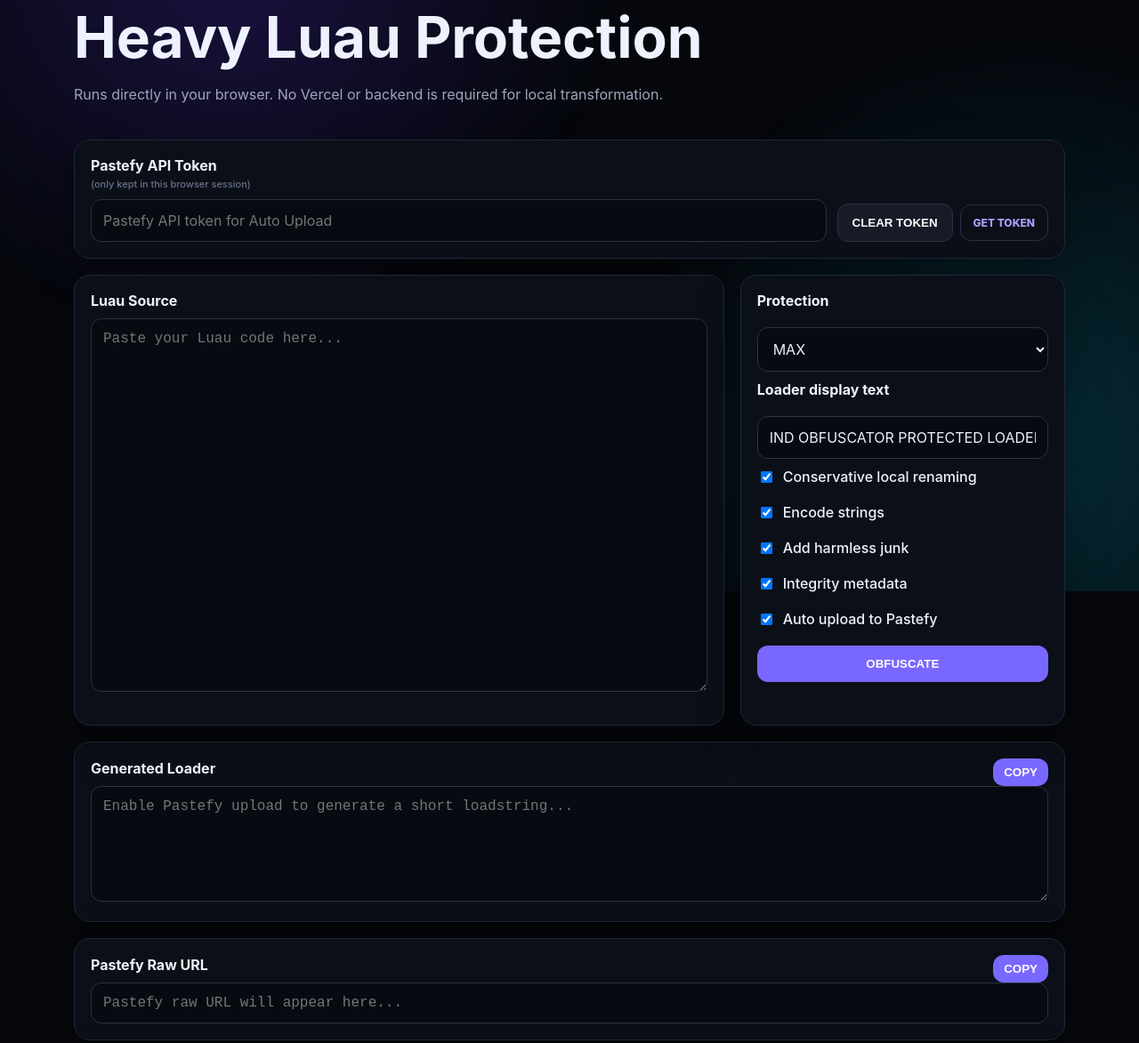
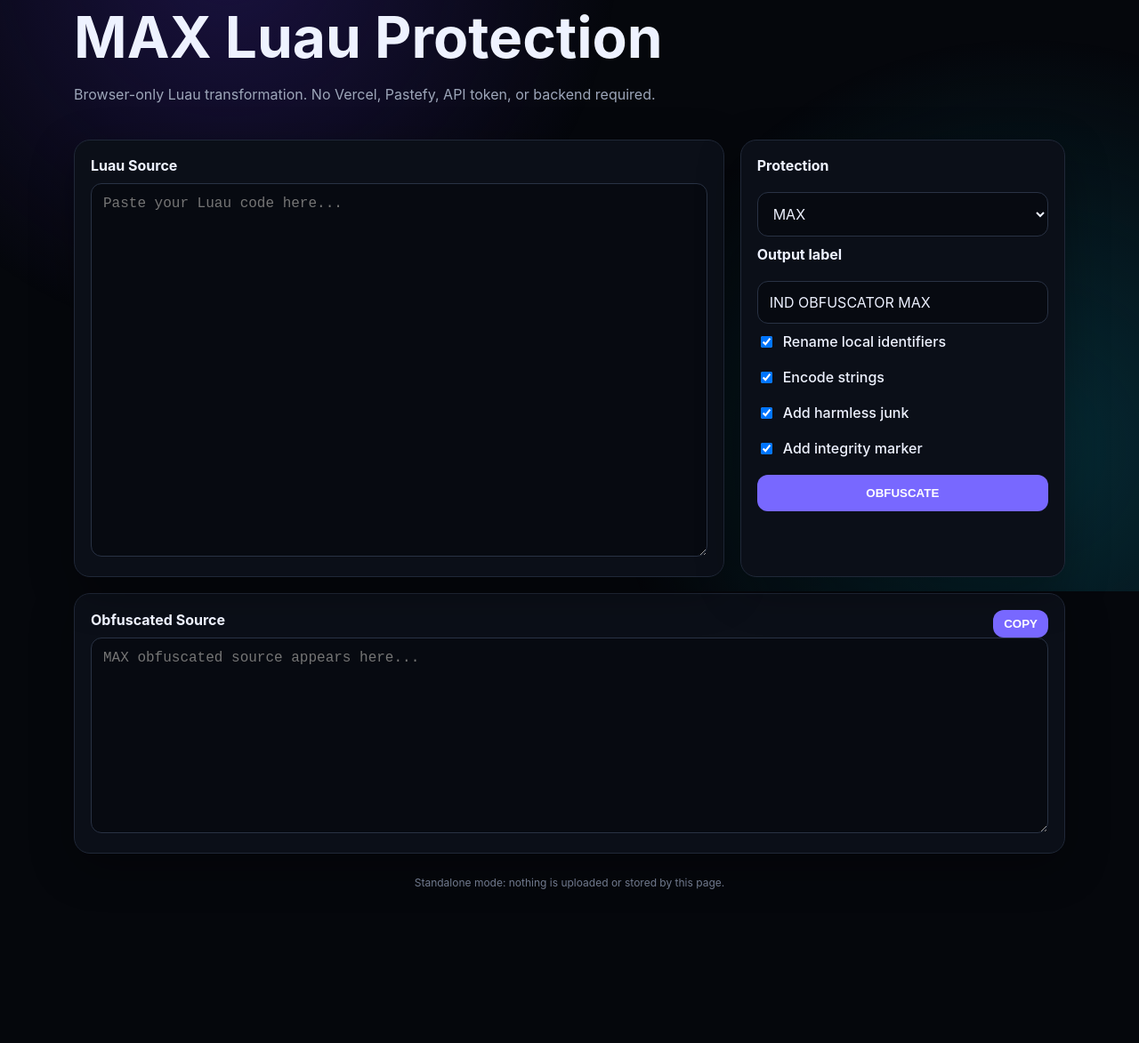
Before and after one commit to MRGAMING1141/IND-HUB-BOT, a website: page obfuscator/index.html in a window 1280 px wide. Shown: the part 135-1308 px from the top of the page at 89% size. After the commit the page ends 1195 px from the top, so only its background shows below. Drawn offline with Linux system fonts and the light colour scheme.

Commit message:
Remove Pastefy UI from standalone obfuscator

```diff
--- a/obfuscator/index.html
+++ b/obfuscator/index.html
@@ -1,31 +1,9 @@
 <!doctype html>
-<html lang="en">
-<head>
-<meta charset="utf-8"><meta name="viewport" content="width=device-width,initial-scale=1">
-<meta name="description" content="IND OBFUSCATOR - standalone Luau transformer and Pastefy loader generator">
-<title>IND OBFUSCATOR</title><link rel="stylesheet" href="style.css">
-</head>
+<html lang="en"><head><meta charset="utf-8"><meta name="viewport" content="width=device-width,initial-scale=1"><meta name="description" content="IND OBFUSCATOR - standalone Luau obfuscator"><title>IND OBFUSCATOR</title><link rel="stylesheet" href="style.css"></head>
 <body><div class="bg"></div><main class="wrap">
 <header><div><div class="brand">IND <span>OBFUSCATOR</span></div><div class="by">Made By MR_GAMING1141</div></div><div class="pill">STANDALONE MODE</div></header>
-<section class="hero"><h1>Heavy Luau Protection</h1><p>Runs directly in your browser. No Vercel or backend is required for local transformation.</p></section>
-<section class="card setup">
-<div><label for="pasteToken">Pastefy API Token <small>(only kept in this browser session)</small></label><input id="pasteToken" type="password" autocomplete="off" placeholder="Pastefy API token for Auto Upload"></div>
-<div class="token-actions"><button id="clearToken" class="secondary">CLEAR TOKEN</button><a href="https://pastefy.app/apikeys" target="_blank" rel="noopener">GET TOKEN</a></div>
-</section>
-<section class="grid">
-<div class="card"><label for="source">Luau Source</label><textarea id="source" spellcheck="false" placeholder="Paste your Luau code here..."></textarea></div>
-<div class="card options">
-<label for="level">Protection</label><select id="level"><option value="normal">Normal</option><option value="strong">Strong</option><option value="extreme">Extreme</option><option value="max" selected>MAX</option></select>
-<label for="display">Loader display text</label><input id="display" value="IND OBFUSCATOR PROTECTED LOADER">
-<label class="check"><input id="rename" type="checkbox" checked> Conservative local renaming</label>
-<label class="check"><input id="strings" type="checkbox" checked> Encode strings</label>
-<label class="check"><input id="junk" type="checkbox" checked> Add harmless junk</label>
-<label class="check"><input id="integrity" type="checkbox" checked> Integrity metadata</label>
-<label class="check"><input id="pastefy" type="checkbox" checked> Auto upload to Pastefy</label>
-<button id="obfuscate">OBFUSCATE</button><div id="status"></div>
-</div></section>
-<section class="card output"><div class="outhead"><label>Generated Loader</label><button id="copy">COPY</button></div><textarea id="loader" readonly placeholder="Enable Pastefy upload to generate a short loadstring..."></textarea></section>
-<section class="card output"><div class="outhead"><label>Pastefy Raw URL</label><button id="copyPaste">COPY</button></div><input id="pasteUrl" readonly placeholder="Pastefy raw URL will appear here..."></section>
-<section class="card output"><div class="outhead"><label>Obfuscated Source</label><button id="copySource">COPY</button></div><textarea id="payload" readonly placeholder="Obfuscated source will appear here..."></textarea></section>
-<footer>GitHub Pages handles everything locally. Pastefy API authentication is performed from your browser; the token is never written to this repository.</footer>
+<section class="hero"><h1>MAX Luau Protection</h1><p>Browser-only Luau transformation. No Vercel, Pastefy, API token, or backend required.</p></section>
+<section class="grid"><div class="card"><label for="source">Luau Source</label><textarea id="source" spellcheck="false" placeholder="Paste your Luau code here..."></textarea></div><div class="card options"><label for="level">Protection</label><select id="level"><option value="normal">Normal</option><option value="strong">Strong</option><option value="extreme">Extreme</option><option value="max" selected>MAX</option></select><label for="display">Output label</label><input id="display" value="IND OBFUSCATOR MAX"><label class="check"><input id="rename" type="checkbox" checked> Rename local identifiers</label><label class="check"><input id="strings" type="checkbox" checked> Encode strings</label><label class="check"><input id="junk" type="checkbox" checked> Add harmless junk</label><label class="check"><input id="integrity" type="checkbox" checked> Add integrity marker</label><button id="obfuscate">OBFUSCATE</button><div id="status"></div></div></section>
+<section class="card output"><div class="outhead"><label>Obfuscated Source</label><button id="copySource">COPY</button></div><textarea id="payload" readonly placeholder="MAX obfuscated source appears here..."></textarea></section>
+<footer>Standalone mode: nothing is uploaded or stored by this page.</footer>
 </main><script src="app.js"></script></body></html>
```
